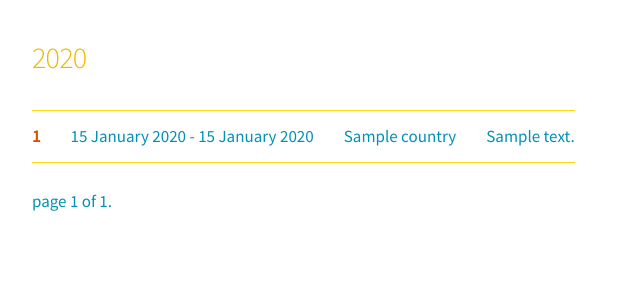
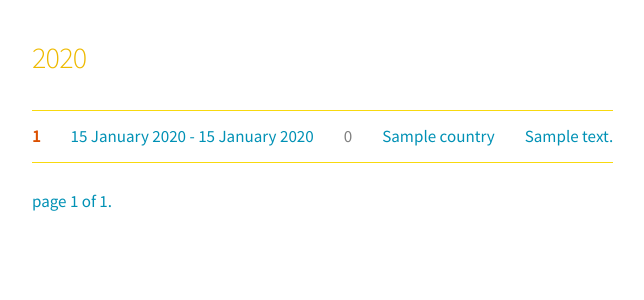
Before and after one commit to minikdo/travelarchive2, a Django app: page / in a window 1280 px wide. Shown: the part 135-435 px from the top of the page, without its empty margins (96-740 px from the left). Run offline with Django 3.2, Linux system fonts and the light colour scheme; tables that the repository leaves empty hold one stand-in row (values such as "Sample post"); parts of the project's set-up code (start-up, migrations or seed data) failed here and were passed over.

Commit message:
add time delta to travel index

```diff
--- a/templates/travels/travel_list.html
+++ b/templates/travels/travel_list.html
@@ -1,6 +1,12 @@
 {% extends 'base.html' %}
 
 {% block body %}
+
+<style>
+  td:nth-child(3) {
+  text-align: right;
+  }
+</style>
 
 <h1>Travels</h1>
 
@@ -16,13 +22,14 @@
 
 {% ifchanged %}
 <tr>
-  <td colspan="4"><h4>{{ item.start_date|date:"Y" }}</h4></td>
+  <td colspan="5"><h4>{{ item.start_date|date:"Y" }}</h4></td>
 </tr>
 {% endifchanged %}
 
 <tr>
   <td><a href="{% url 'travels:travel-detail' item.pk %}">{{ forloop.counter }}</a></td>
   <td>{{ item.start_date }} - {{ item.end_date }}</td>
+  <td><span class="grey" title="days">{{ item.time_delta }}</span></td>
   <td>
     {% for country in item.country.all %}
     {{ country }} {% if forloop.revcounter0 != 0 %}&mdash;{% endif %}
--- a/travels/models.py
+++ b/travels/models.py
@@ -26,6 +26,11 @@ class Travel(models.Model):
     def __str__(self):
         str = "#{} {} -> {}".format(self.pk, self.start_date, self.end_date)
         return str
+
+    @property
+    def time_delta(self):
+        delta = self.end_date - self.start_date
+        return delta.days
 
     def get_absolute_url(self):
         return reverse('travels:travel-detail', kwargs={'pk': self.pk})
```
